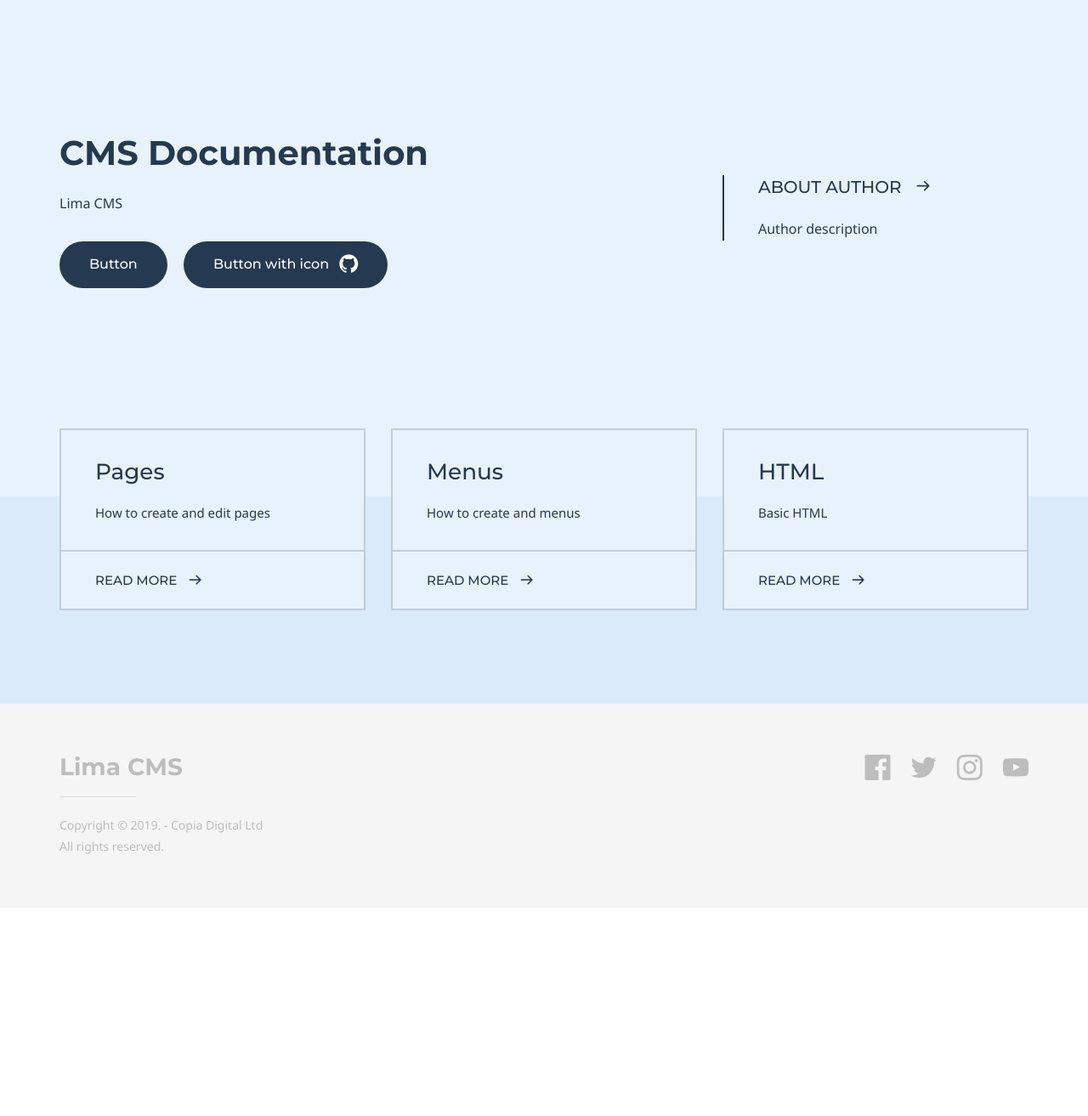
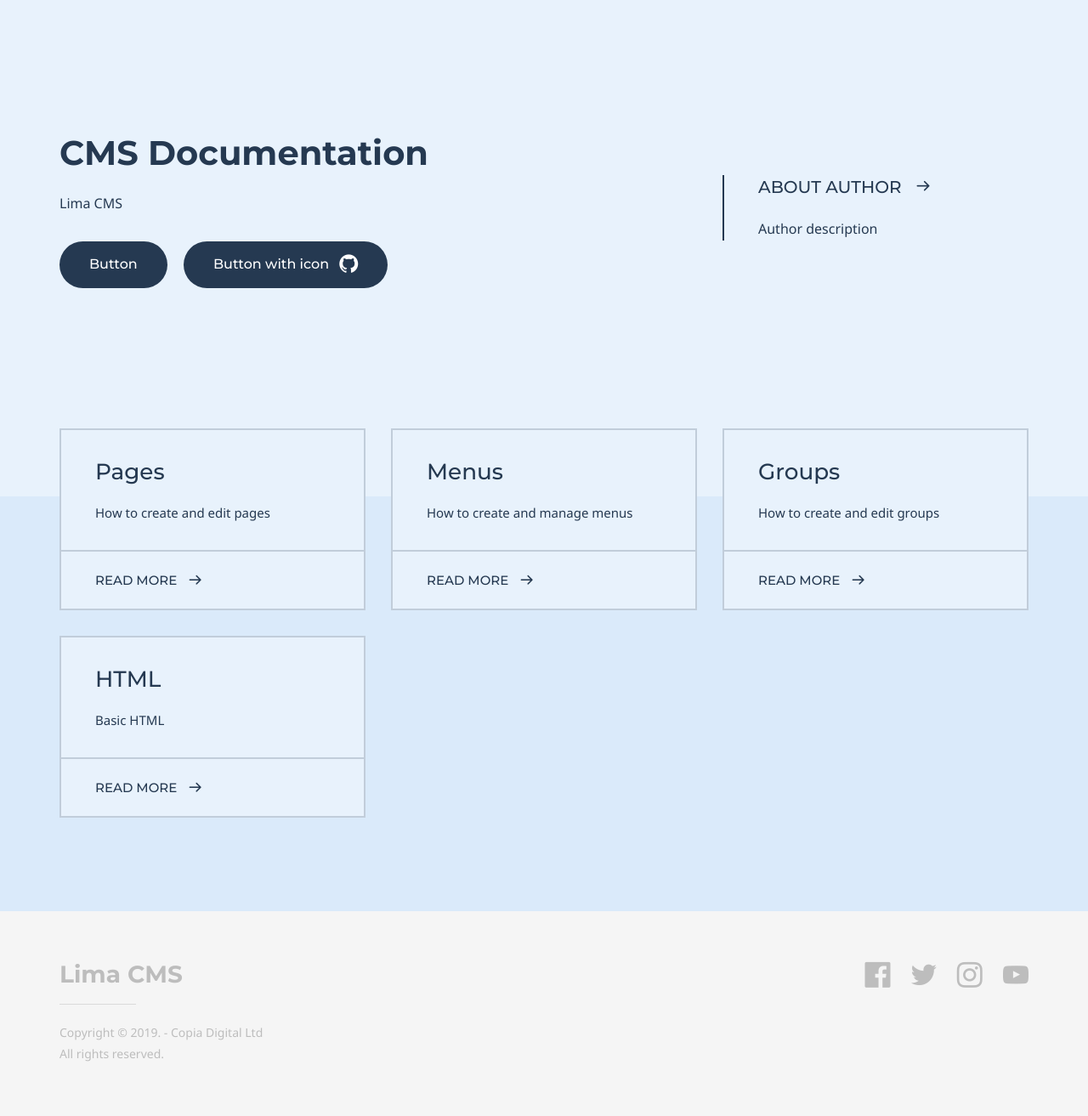
Before and after one commit to CopiaDigital/lima-docs, a Jekyll site: the page built from index.md, in a window 1280 px wide. Shown: the whole page at 85% size. Built offline with Jekyll 4.4.1, drawn with Linux system fonts in a browser that asks for light colours; some web fonts are replaced; before the commit the page ends 1068 px from its top, so only the background shows below that.

Commit message:
added groups to home page

```diff
--- a/index.md
+++ b/index.md
@@ -29,9 +29,13 @@ grid_navigation:
       cta: Read more
       url: '/pages'
     - title: Menus
-      excerpt: How to create and menus
+      excerpt: How to create and manage menus
       cta: Read more
       url: '/menus'
+    - title: Groups
+      excerpt: How to create and edit groups
+      cta: Read more
+      url: '/groups'
     - title: HTML
       excerpt: Basic HTML
       cta: Read more
```
